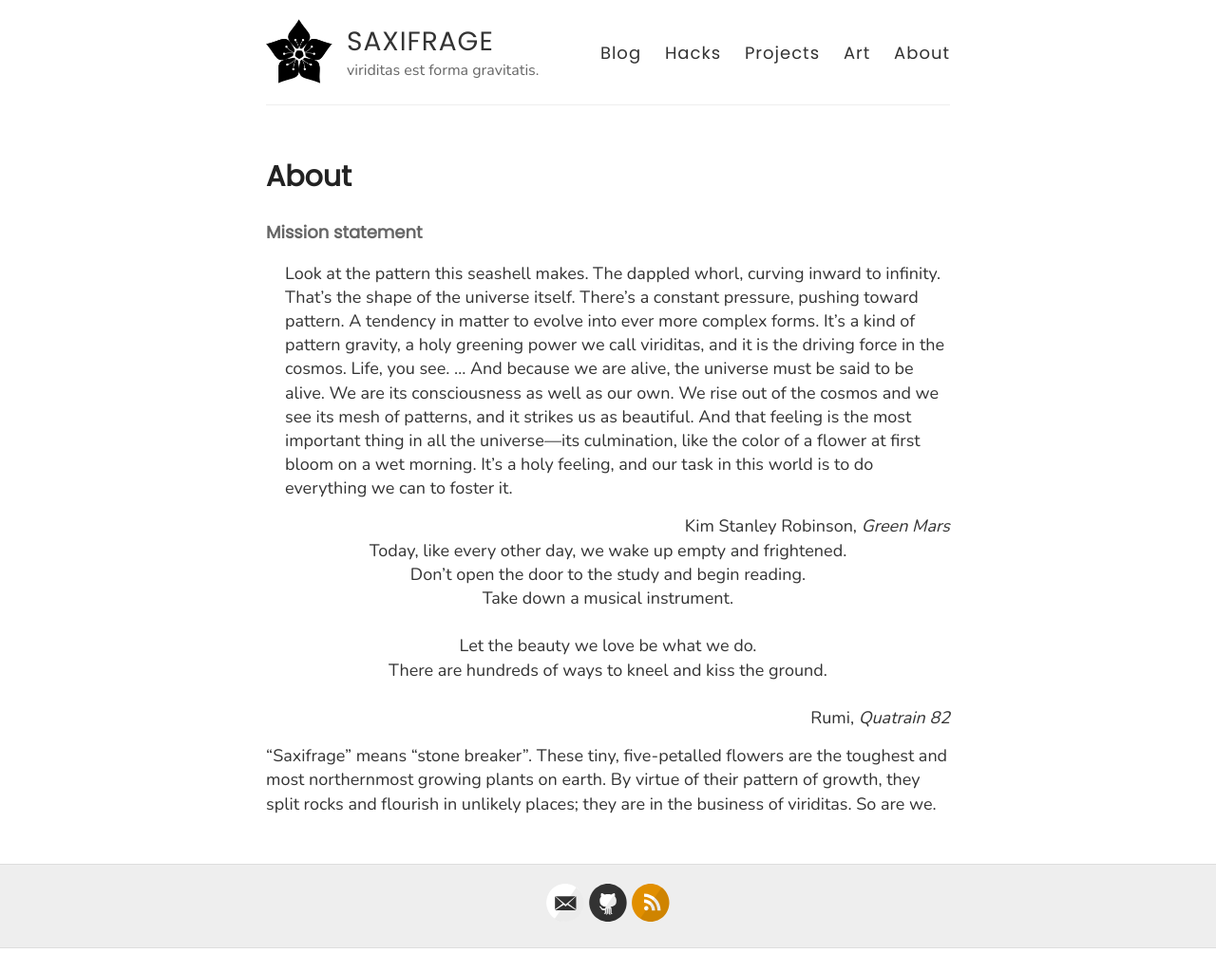
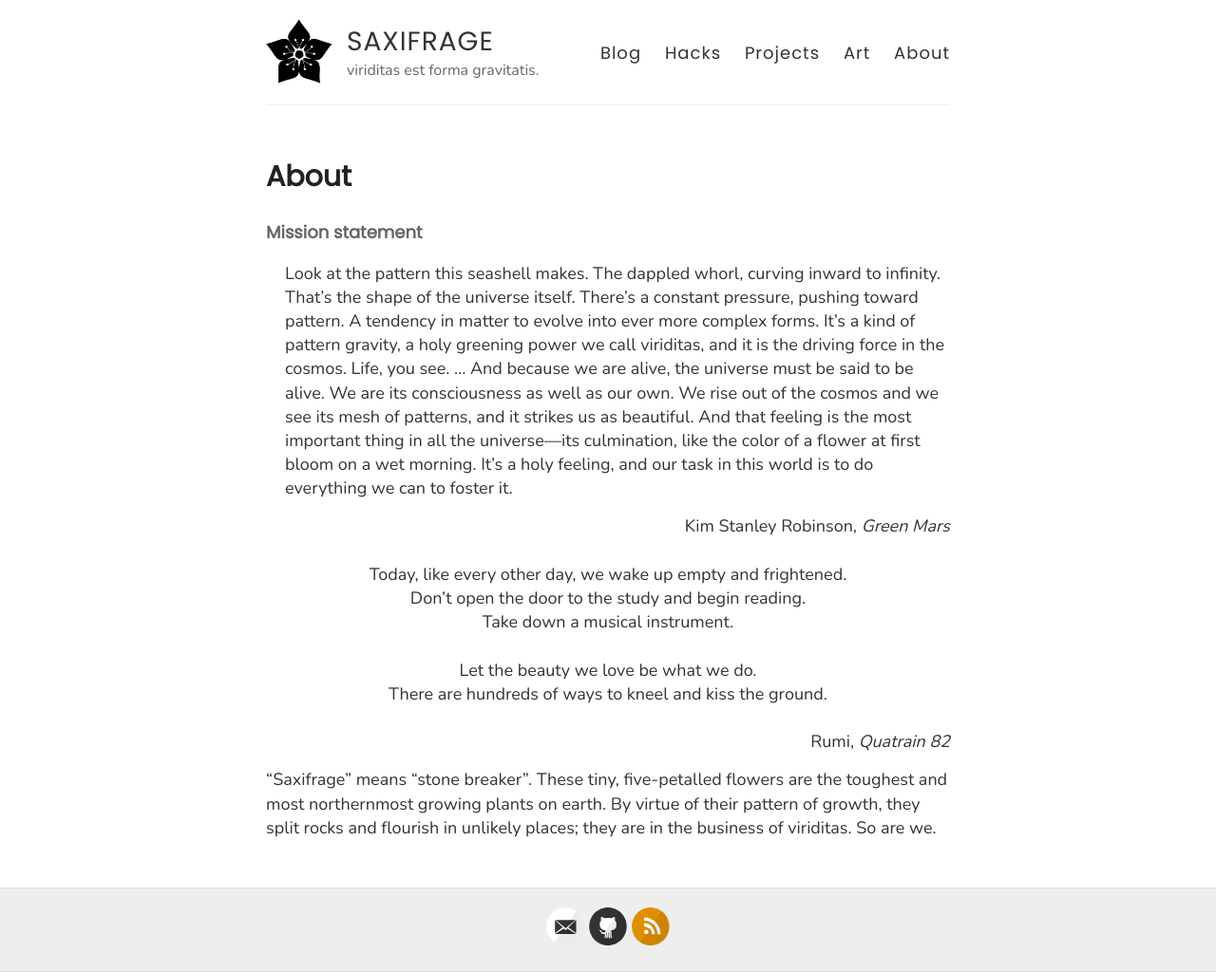
Before and after one commit to heptarch/heptarch.github.io, a Jekyll site: the page built from about.md, in a window 1280 px wide. Shown: the whole page at 95% size. Built offline with Jekyll 4.4.1, drawn with Linux system fonts in a browser that asks for light colours; before the commit the page ends 999 px from its top, so only the background shows below that.

Commit message:
Update about.md

```diff
--- a/about.md
+++ b/about.md
@@ -21,11 +21,11 @@ first bloom on a wet morning. It’s a holy feeling, and our task in
 this world is to do everything we can to foster it.
 </span>
 
-<div style="text-align: right">Kim Stanley Robinson, <i>Green Mars</i><br>
+<div style="text-align: right">Kim Stanley Robinson, <i>Green Mars</i>
 </div>
 
 <div>
-<center>
+<center><br>
 Today, like every other day, we wake up empty
 and frightened.<br>
 Don’t open the door to the study and begin reading. <br>
```
